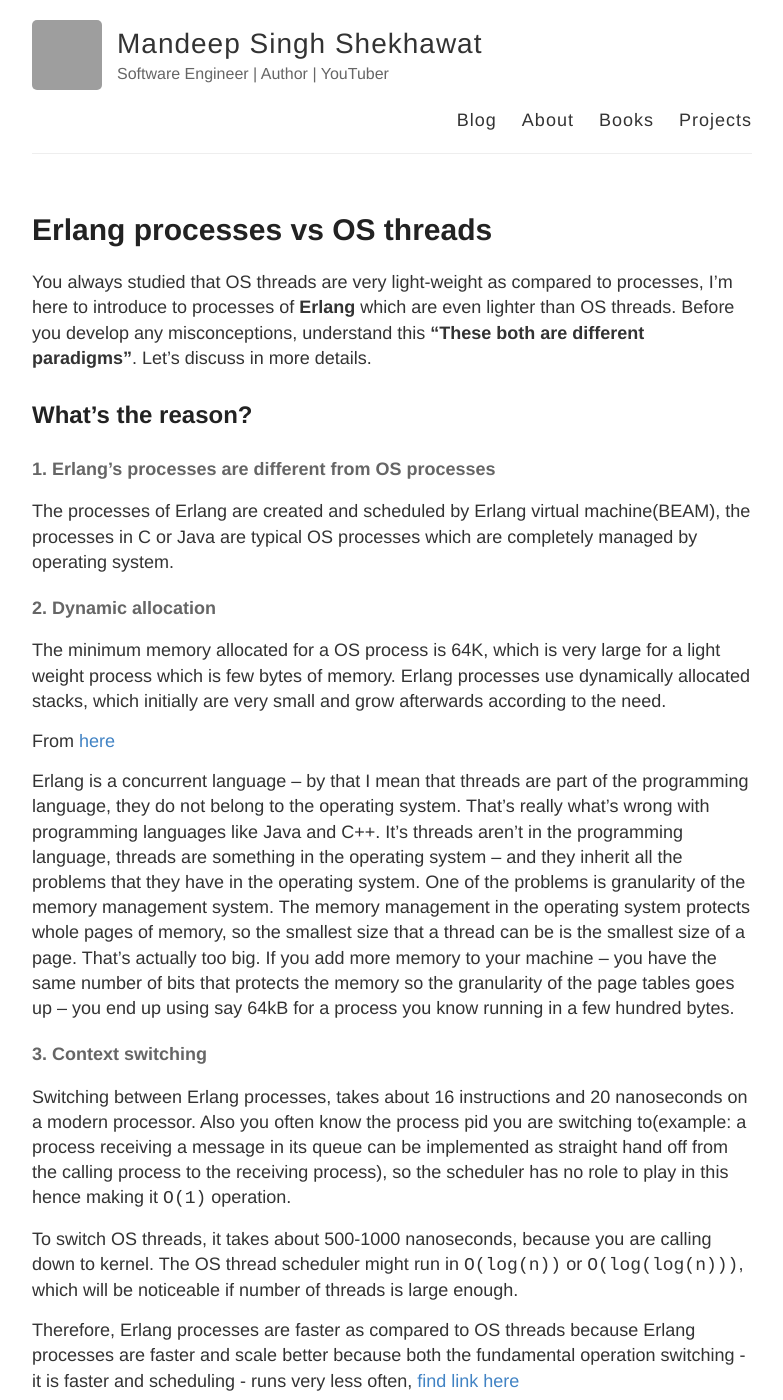
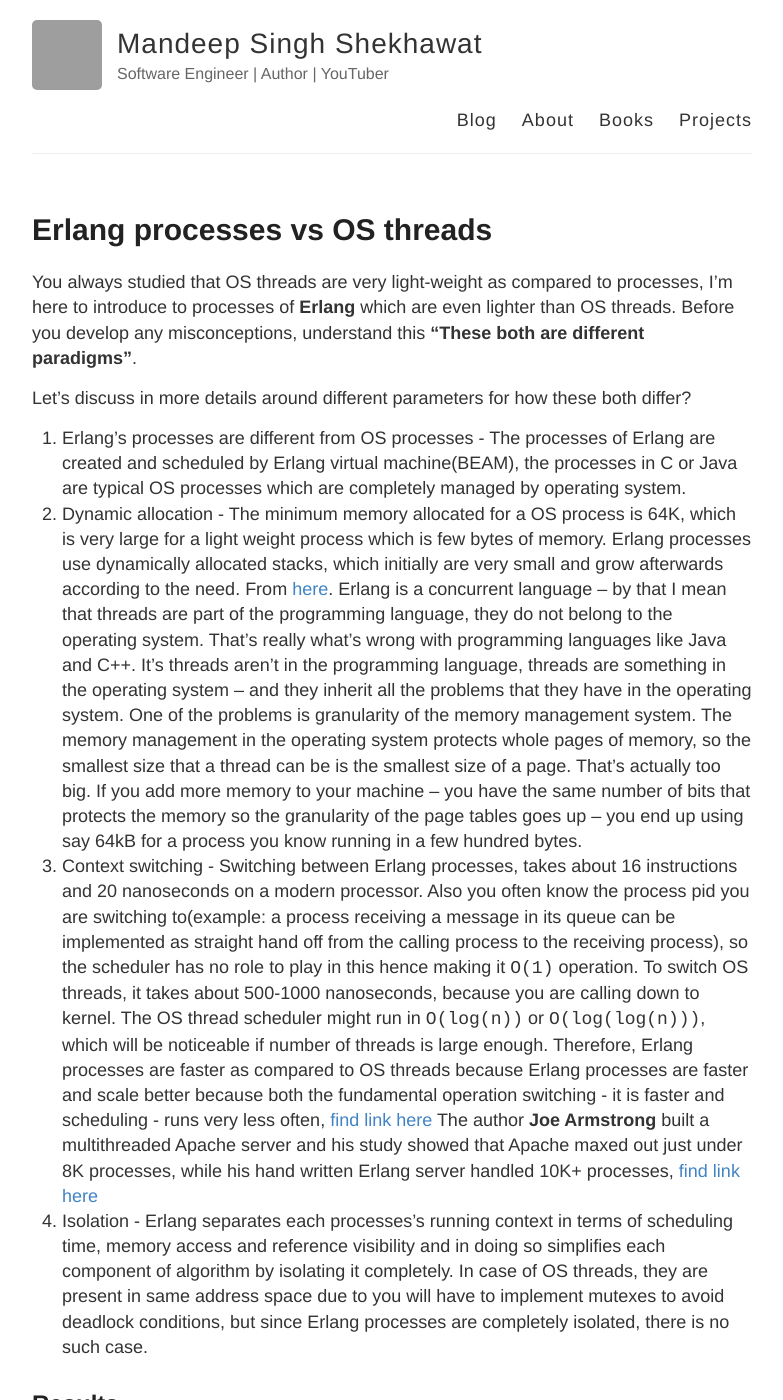
Before and after one commit to msdeep14/msdeep14.github.io, a Jekyll site: the page built from _posts/2017-6-13-diff-os-erlang-process.md, in a window 1280 px wide and 1400 px high. Shown: the whole window, without its empty margins (248-1031 px from the left). Built offline with Jekyll 4.4.1, drawn with Linux system fonts in a browser that asks for light colours; comment, search, counter and statistics services are not loaded; some of the changed text lies outside the part shown; grey boxes are pictures that could not be loaded.

Commit message:
update older content

```diff
--- a/_posts/2017-6-13-diff-os-erlang-process.md
+++ b/_posts/2017-6-13-diff-os-erlang-process.md
@@ -3,37 +3,13 @@
 title: Erlang processes vs OS threads
 ---
 
-You always studied that OS threads are very light-weight as compared to processes, I'm here to introduce to processes of **Erlang** which are even lighter than OS threads. Before you develop any misconceptions, understand this **"These both are different paradigms"**. Let's discuss in more details.
+You always studied that OS threads are very light-weight as compared to processes, I'm here to introduce to processes of **Erlang** which are even lighter than OS threads. Before you develop any misconceptions, understand this **"These both are different paradigms"**.
 
-## What's the reason?
-
-#### 1. Erlang's processes are different from OS processes
-
-The processes of Erlang are created and scheduled by Erlang virtual machine(BEAM), the processes in C or Java are typical OS processes which are completely managed by operating system.
-
-#### 2. Dynamic allocation
-
-The minimum memory allocated for a OS process is 64K, which is very large for a light weight process which is few bytes of memory. Erlang processes use dynamically allocated stacks, which initially are very small and grow afterwards according to the need.
-
-From [here](http://www.infoq.com/presentations/erlang-software-for-a-concurrent-world)
-
-Erlang is a concurrent language – by that I mean that threads are part of the programming language, they do not belong to the operating system. That's really what's wrong with programming languages like Java and C++. It's threads aren't in the programming language, threads are something in the operating system – and they inherit all the problems that they have in the operating system. One of the problems is granularity of the memory management system. The memory management in the operating system protects whole pages of memory, so the smallest size that a thread can be is the smallest size of a page. That's actually too big. If you add more memory to your machine – you have the same number of bits that protects the memory so the granularity of the page tables goes up – you end up using say 64kB for a process you know running in a few hundred bytes.
-
-#### 3. Context switching
-
-Switching between Erlang processes, takes about 16 instructions and 20 nanoseconds on a modern processor. Also you often know the process pid you are switching to(example: a process receiving a message in its queue can be implemented as straight hand off from the calling process to the receiving process), so the scheduler has no role to play in this hence making it `O(1)` operation.
-
-To switch OS threads, it takes about 500-1000 nanoseconds, because you are calling down to kernel. The OS thread scheduler might run in `O(log(n))` or `O(log(log(n)))`, which will be noticeable if number of threads is large enough.
-
-Therefore, Erlang processes are faster as compared to OS threads because Erlang processes are faster and scale better because both the fundamental operation switching - it is faster and scheduling - runs very less often, [find link here](https://stackoverflow.com/a/2876788/6942060)
-
-The author **Joe Armstrong** built a multithreaded Apache server and his study showed that Apache maxed out just under 8K processes, while his hand written Erlang server handled 10K+ processes, [find link here](https://web.archive.org/web/20151104142503/https://www.sics.se/~joe/apachevsyaws.html)
-
-#### 4. Isolation
-
-Erlang separates each processes's running context in terms of scheduling time, memory access and reference visibility and in doing so simplifies each component of algorithm by isolating it completely.
-
-In case of OS threads, they are present in same address space due to you will have to implement mutexes to avoid deadlock conditions, but since Erlang processes are completely isolated, there is no such case.
+Let's discuss in more details around different parameters for how these both differ?
+1. Erlang's processes are different from OS processes - The processes of Erlang are created and scheduled by Erlang virtual machine(BEAM), the processes in C or Java are typical OS processes which are completely managed by operating system.
+2. Dynamic allocation - The minimum memory allocated for a OS process is 64K, which is very large for a light weight process which is few bytes of memory. Erlang processes use dynamically allocated stacks, which initially are very small and grow afterwards according to the need. From [here](http://www.infoq.com/presentations/erlang-software-for-a-concurrent-world). Erlang is a concurrent language – by that I mean that threads are part of the programming language, they do not belong to the operating system. That's really what's wrong with programming languages like Java and C++. It's threads aren't in the programming language, threads are something in the operating system – and they inherit all the problems that they have in the operating system. One of the problems is granularity of the memory management system. The memory management in the operating system protects whole pages of memory, so the smallest size that a thread can be is the smallest size of a page. That's actually too big. If you add more memory to your machine – you have the same number of bits that protects the memory so the granularity of the page tables goes up – you end up using say 64kB for a process you know running in a few hundred bytes.
+3. Context switching - Switching between Erlang processes, takes about 16 instructions and 20 nanoseconds on a modern processor. Also you often know the process pid you are switching to(example: a process receiving a message in its queue can be implemented as straight hand off from the calling process to the receiving process), so the scheduler has no role to play in this hence making it `O(1)` operation. To switch OS threads, it takes about 500-1000 nanoseconds, because you are calling down to kernel. The OS thread scheduler might run in `O(log(n))` or `O(log(log(n)))`, which will be noticeable if number of threads is large enough. Therefore, Erlang processes are faster as compared to OS threads because Erlang processes are faster and scale better because both the fundamental operation switching - it is faster and scheduling - runs very less often, [find link here](https://stackoverflow.com/a/2876788/6942060) The author **Joe Armstrong** built a multithreaded Apache server and his study showed that Apache maxed out just under 8K processes, while his hand written Erlang server handled 10K+ processes, [find link here](https://web.archive.org/web/20151104142503/https://www.sics.se/~joe/apachevsyaws.html)
+4. Isolation - Erlang separates each processes's running context in terms of scheduling time, memory access and reference visibility and in doing so simplifies each component of algorithm by isolating it completely. In case of OS threads, they are present in same address space due to you will have to implement mutexes to avoid deadlock conditions, but since Erlang processes are completely isolated, there is no such case.
 
 
 ## Results
```
